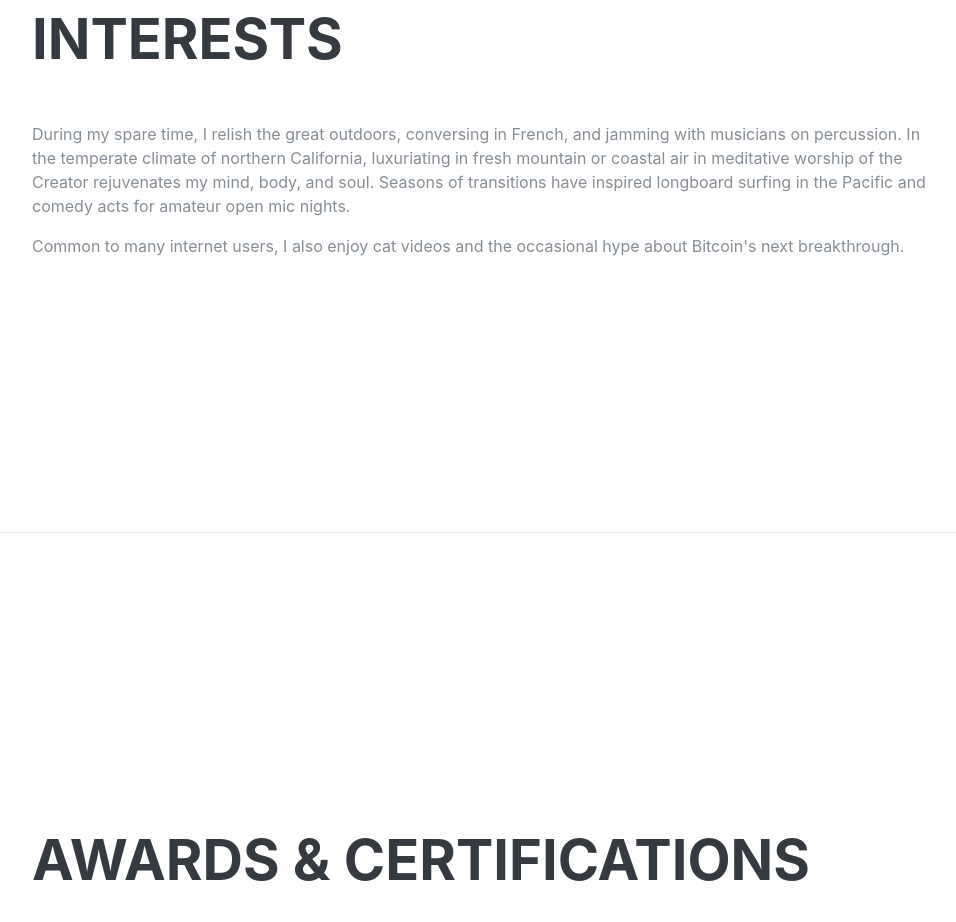
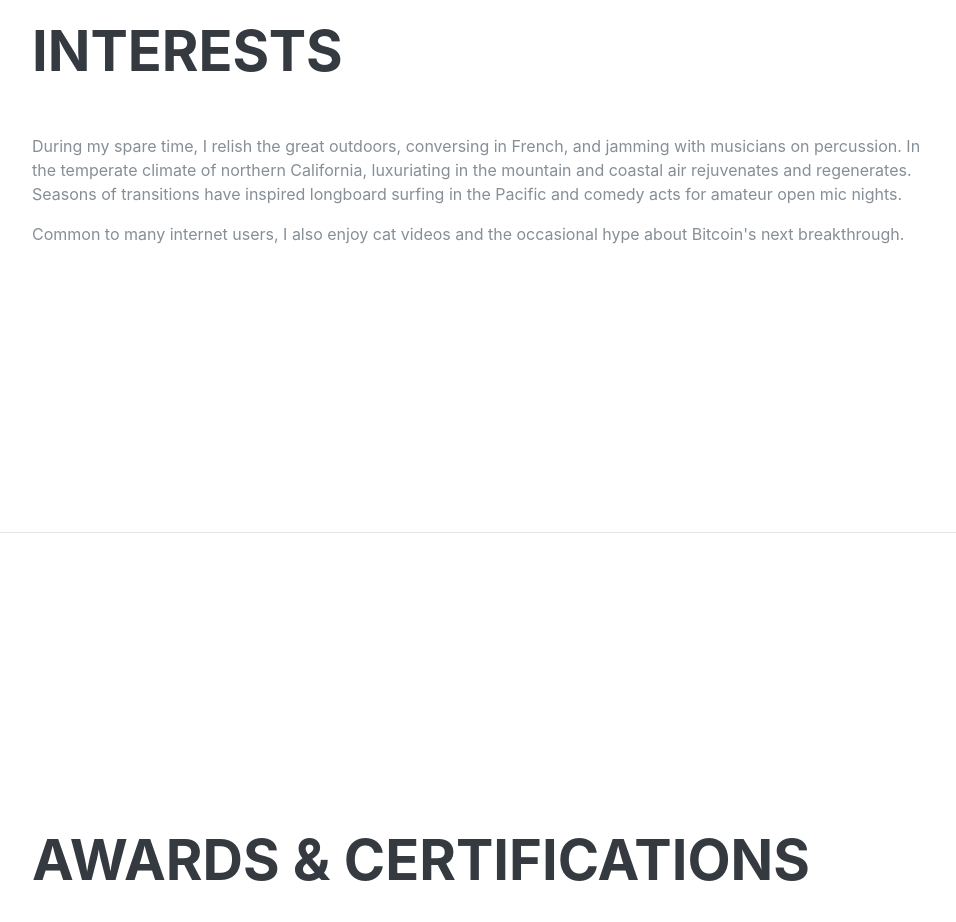
Before and after one commit to melau1010/work_info, a website: page index.html in a window 1280 px wide. Shown: the part 4240-5162 px from the top of the page, without its empty margins (288-1244 px from the left). Drawn offline with Linux system fonts and the light colour scheme; files that its build step writes are made by us from their sources; files whose address does not match are found by name; a web font is replaced by a local one.

Commit message:
Update index.html

```diff
--- a/index.html
+++ b/index.html
@@ -267,7 +267,7 @@
     <section class="resume-section p-3 p-lg-5 d-flex align-items-center" id="interests">
       <div class="w-100">
         <h2 class="mb-5">Interests</h2>
-        <p>During my spare time, I relish the great outdoors, conversing in French, and jamming with musicians on percussion. In the temperate climate of northern California, luxuriating in fresh mountain or coastal air in meditative worship of the Creator rejuvenates my mind, body, and soul. Seasons of transitions have inspired longboard surfing in the Pacific and comedy acts for amateur open mic nights. </p>
+        <p>During my spare time, I relish the great outdoors, conversing in French, and jamming with musicians on percussion. In the temperate climate of northern California, luxuriating in the mountain and coastal air rejuvenates and regenerates. Seasons of transitions have inspired longboard surfing in the Pacific and comedy acts for amateur open mic nights. </p>
         <p class="mb-0">Common to many internet users, I also enjoy cat videos and the occasional hype about Bitcoin's next breakthrough.</p>
       </div>
     </section>
```
